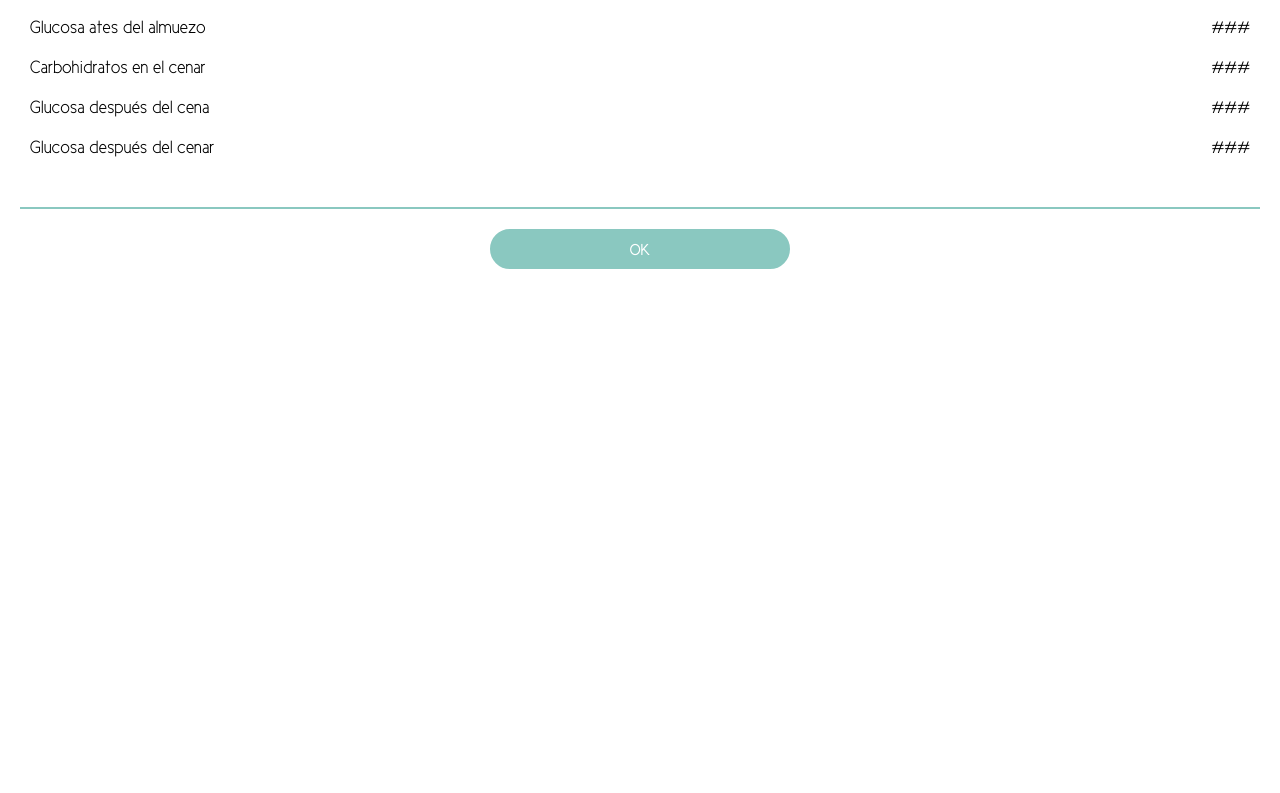
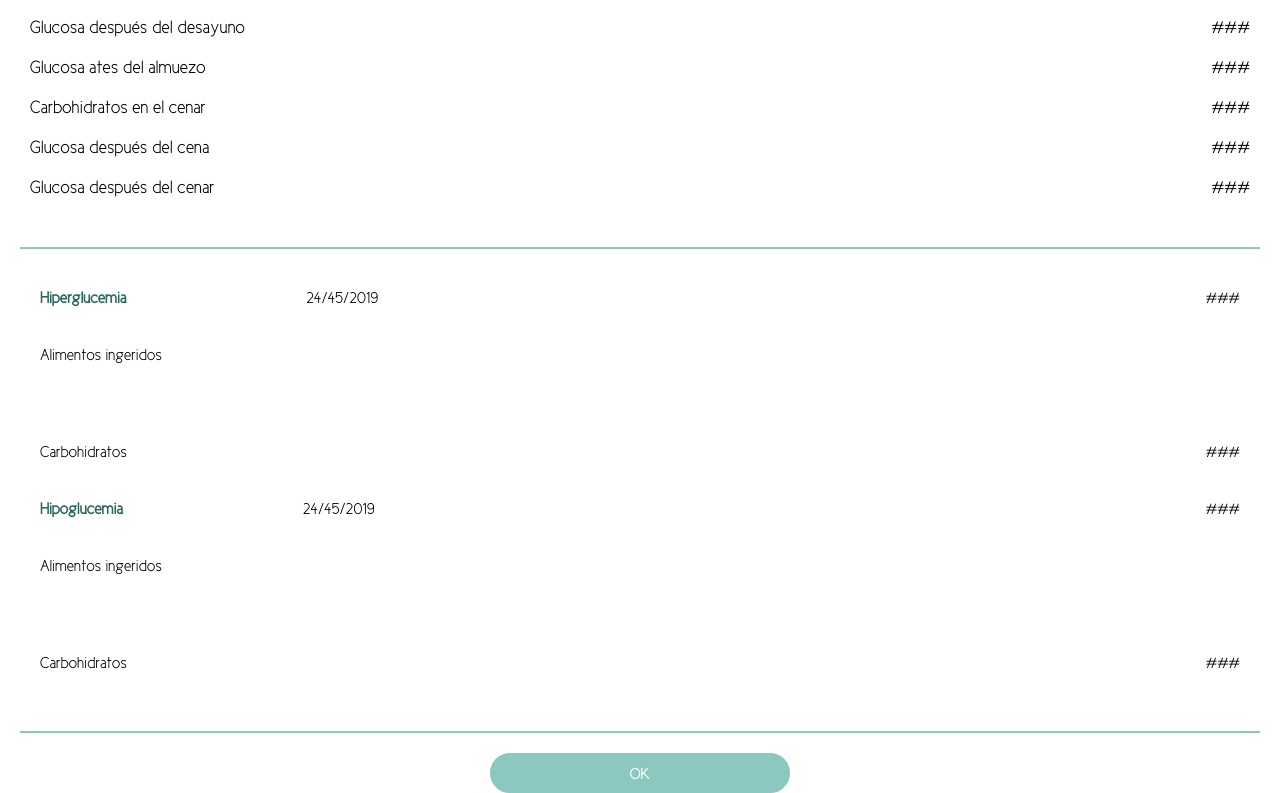
Before and after one commit to dcoa/SugarType, a website: page src/Views/informe4.html in a window 1280 px wide. Shown: the part 378-1171 px from the top of the page. Before the commit the page ends 800 px from the top, so only its background shows below. Drawn offline with Linux system fonts and the light colour scheme.

Commit message:
Completar informe

```diff
--- a/src/CSS/style4.css
+++ b/src/CSS/style4.css
@@ -20,10 +20,30 @@ ul li{
   margin: 10px;
 }
 
-ul li span{
+span{
   float: right;
 }
 
 button{
   margin: auto;
 }
+
+#hipoDia{
+  display: flex;
+  flex-direction: column;
+  margin: 20px;
+  padding: 0px 0 40px;
+  border-bottom: 2px solid var(--secondary-color);
+}
+
+.fecha{
+  float: none;
+  margin-left: 15%;
+}
+
+p{
+  padding: 20px;
+}
+p b{
+  color: var(--title-color);
+}
--- a/src/Views/informe4.html
+++ b/src/Views/informe4.html
@@ -26,6 +26,17 @@
         <li>Glucosa después del cenar <span>###</span></li>
       </ul>
     </section>
+    <section  id="hipoDia">
+      <p><b>Hiperglucemia</b><span class="fecha">24/45/2019</span><span>###</span></p>
+      <p>Alimentos ingeridos</p>
+      <p></p>
+      <p>Carbohidratos<span>###</span></p>
+      <p><b>Hipoglucemia</b><span class="fecha">24/45/2019</span><span>###</span></p>
+      <p>Alimentos ingeridos</p>
+      <p></p>
+      <p>Carbohidratos<span>###</span></p>
+    </section>
+
     <button type="button" name="button" class="sendButton sendButton2">OK</button>
   </main>
 
```
